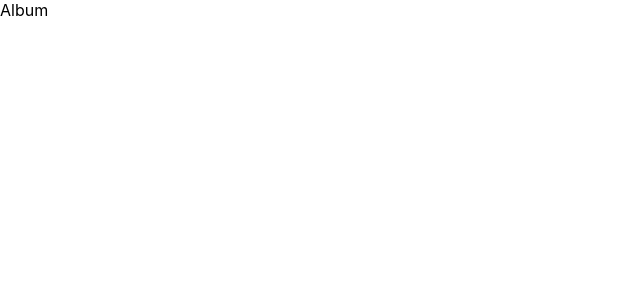
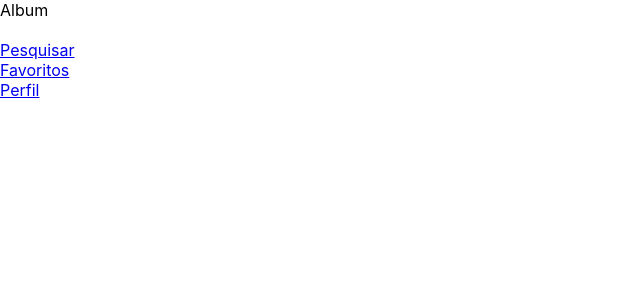
Before and after one commit to venturinn/14-trybe-project-trybetunes, a React (Create React App) app: page /album/1 in a window 1280 px wide. Shown: the top 300 px of the page, without its empty margins (0-640 px from the left). Built offline with nearby package versions, Linux system fonts and the light colour scheme.

Commit message:
Implementado o requisito 04.

```diff
--- a/src/Components/Header.jsx
+++ b/src/Components/Header.jsx
@@ -1,4 +1,5 @@
 import React, { Component } from 'react';
+import { Link } from 'react-router-dom';
 import { getUser } from '../services/userAPI';
 import Loading from './Loading';
 
@@ -24,6 +25,12 @@ class Header extends Component {
         {user === ''
           ? (<Loading />)
           : (<span data-testid="header-user-name">{user.name}</span>)}
+        <br />
+        <Link data-testid="link-to-search" to="/search"> Pesquisar </Link>
+        <br />
+        <Link data-testid="link-to-favorites" to="/favorites"> Favoritos </Link>
+        <br />
+        <Link data-testid="link-to-profile" to="/profile"> Perfil </Link>
       </header>
     );
   }
```
